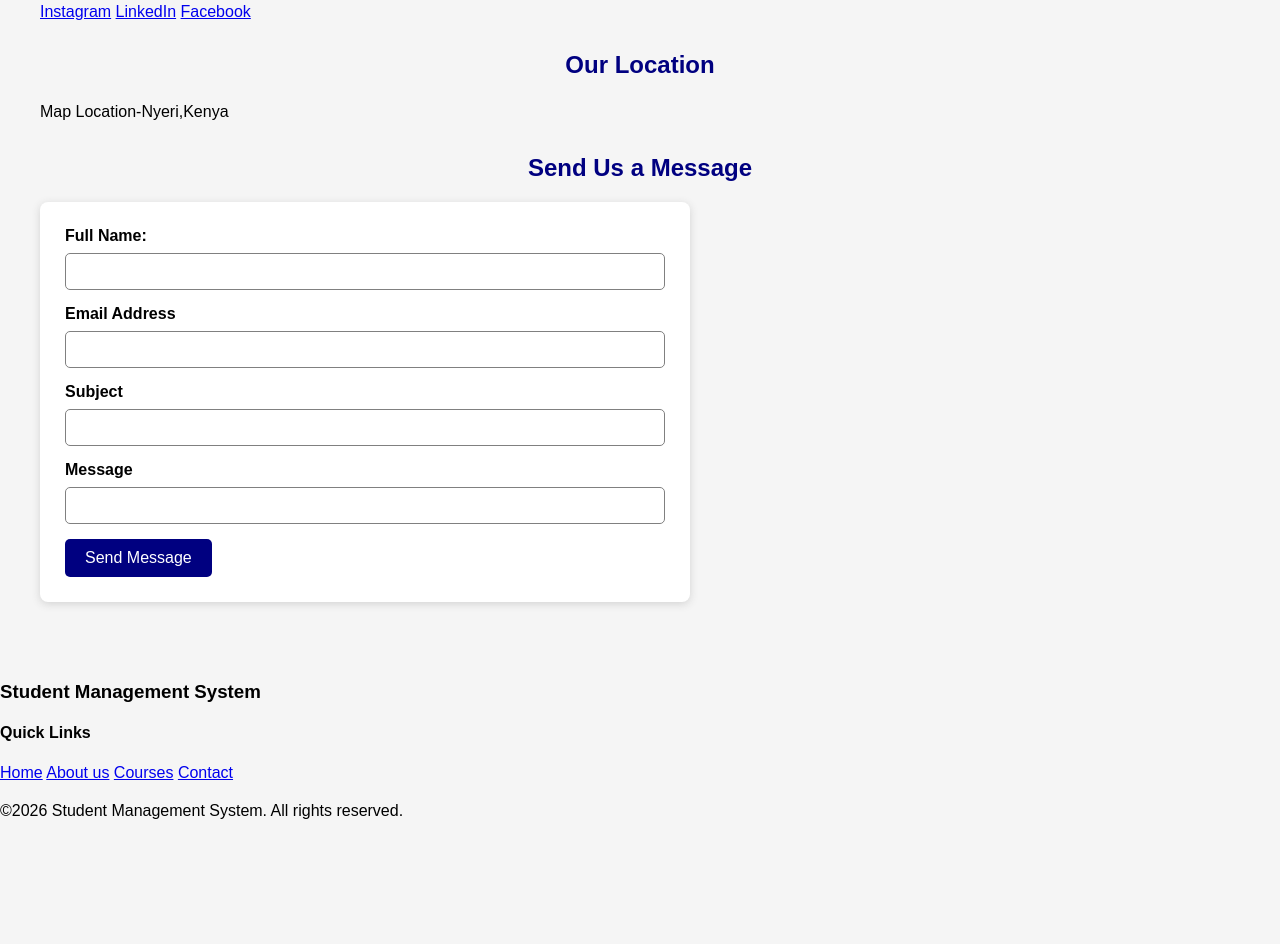
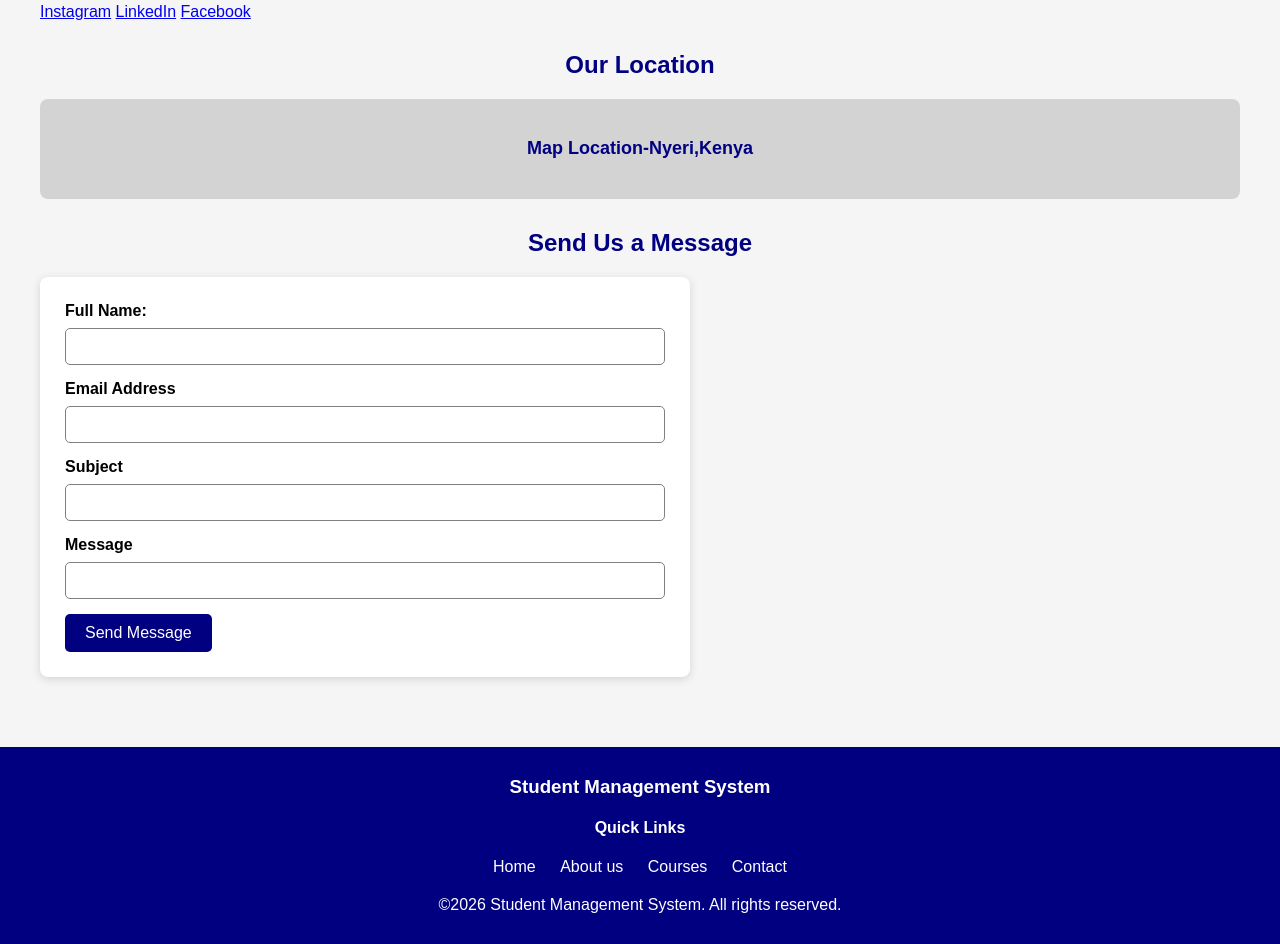
Before and after one commit to PaulineGMDEV/Week3-Assignment, a plain HTML site: page contact.html in a window 1280 px wide. Shown: the part 688-1632 px from the top of the page. Before the commit the page ends 1527 px from the top, so only its background shows below. Drawn offline with Linux system fonts and the light colour scheme.

Commit message:
Add css styling

```diff
--- a/about.html
+++ b/about.html
@@ -21,14 +21,15 @@
     </header>
 
     <main>
-    /*About us**/
+
+
     <section>
         <h2>Who we are</h2>
         <p>We are a training institution dedicated to providing quality education</p>
     </section>
 </main>
 
-    /*Mission and vision**/
+
     <section>
         <div>
             <h2>Our Mission</h2>
@@ -41,13 +42,13 @@
         </div>
     </section>
 
-    /**Our History**/
+
     <section>
         <h2>Our Story</h2>
         <p>Our institution was established with the goal of providing accessible and quality education. Over the years,we have continued to grow by offering relevant training programmes,developing practical skills and preparing students for future opportunities</p>
     </section>
 
-    /*Our core values**/
+
     <section>
         <h2>Our Core Values</h2>
         <div>
@@ -66,7 +67,8 @@
         </div>
     </section>
 
-    /Meet Our Team**/
+
+
     <section>
         <h2>Meet Our Team</h2>
 <div class="team-container">
@@ -90,7 +92,8 @@
 </div>
     </section>
 
-    /**Key facts**/
+
+
     <section>
         <h2>Our Institution in Numbers</h2>
 
@@ -110,7 +113,7 @@
         </div>
     </section>
 
-    /**Footer**/
+
     <footer>
         <h3>Student Management System</h3>
 
@@ -122,6 +125,6 @@
 
     <p>&copy;2026 Student Management System. All rights reserved.</p>
     </footer>
-    <script src="script.js"></script>
+    <script src="js/script.js"></script>
 </body>
 </html>
--- a/contact.html
+++ b/contact.html
@@ -89,6 +89,6 @@
 
     <p>&copy;2026 Student Management System. All rights reserved.</p>
 </footer>
-    <script src="script.js"></script>
+    <script src="js/script.js"></script>
 </body>
 </html>
--- a/css/style.css
+++ b/css/style.css
@@ -186,3 +186,43 @@ color: navy;
 .team-card h3 {
     color: navy;
 }
+
+/*footer*/
+footer {
+background-color:navy;
+color:white;
+text-align: center;
+padding: 10px;
+margin-top: 10px;
+}
+
+footer h3 {
+    color: white;
+}
+
+footer a {
+    color: white;
+    text-decoration: none;
+    margin: 10px;
+}
+
+footer a:hover {
+    color: yellow;
+}
+
+/*contact*/
+.map{
+ background-color: lightgray;
+ height: 100px;
+ display: flex;
+ justify-content: center;
+ align-items: center;
+ border-radius: 8px;
+ margin-top: 20px;
+}
+
+.map {
+    font-size: 18px;
+    font-weight:bold ;
+    color: navy;
+}
```
Also changed, not shown: courses.html (+2 -2 lines), index.html (+7 -6 lines).
